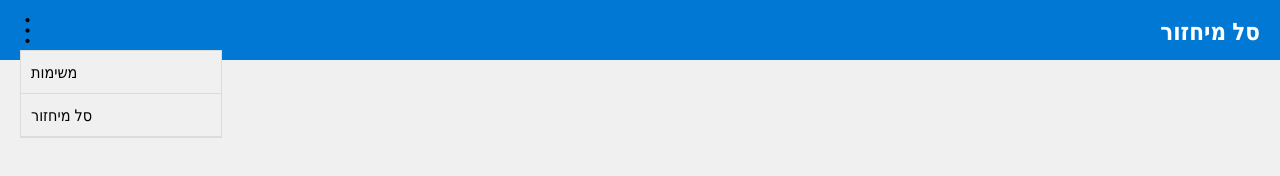
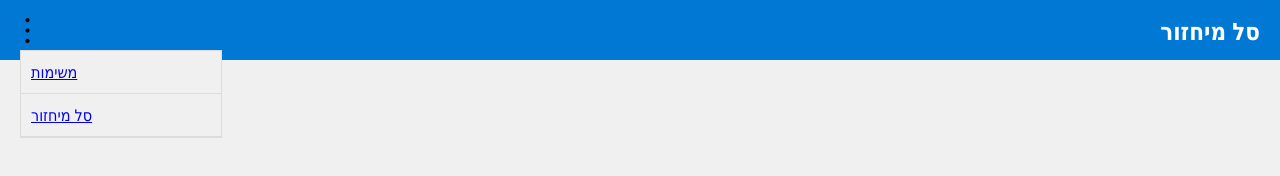
Before and after one commit to Rfiftr/ToDoList.byES-Recycling, a plain HTML site: page index.html in a window 1280 px wide. Both pictures are taken after a click on the picture 27 px from the left and 30 px from the top of the page. Drawn offline with Linux system fonts and the light colour scheme.

Commit message:
Update index.html

```diff
--- a/index.html
+++ b/index.html
@@ -15,8 +15,8 @@
 
         <div class="menu">
             <ul class="menu-options">
-                <li id="to_do-list_page">משימות</li>
-                <li id="recycling_bin_page">סל מיחזור</li>
+                <a href="https://rfiftr.github.io/ToDoList.byES/index.html"><li id="to_do-list_page">משימות</li></a>
+                <a href="https://rfiftr.github.io/ToDoList.byES-Recycling/"><li id="recycling_bin_page">סל מיחזור</li></a>
             </ul>
         </div>
 
```
